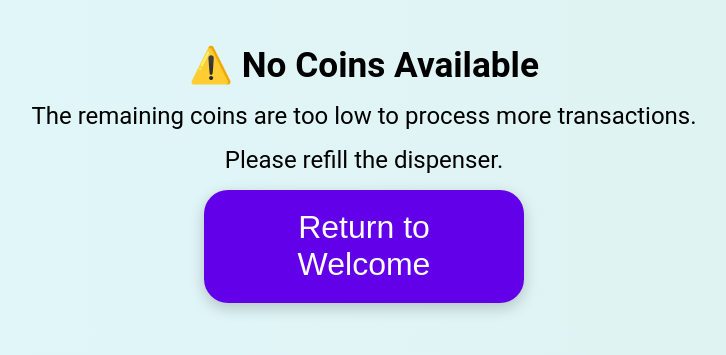
After one commit to kjay23/cashout-kiosk, a Flask app: template flask_kiosk_app_v2/templates/no_coins.html in a window 1280 px wide. The commit adds this page. Shown: the top 355 px of the page, without its empty margins (276-1002 px from the left). Run offline with Flask 3, Linux system fonts and the light colour scheme; the template is opened without the code that fills it, so the values that code supplies are empty.

Commit message:
some fixes and changes

```diff
--- a/flask_kiosk_app_v2/app.py
+++ b/flask_kiosk_app_v2/app.py
@@ -1,32 +1,101 @@
 from flask import Flask, render_template, request, redirect, url_for
 import subprocess
+import logging
+from logging.handlers import TimedRotatingFileHandler
+from datetime import datetime
+import os
 
 app = Flask(__name__)
 
 charges = {20: 2, 40: 4, 60: 6, 80: 8, 100: 10}
+MAX_COINS = 1000
+remaining_coins = MAX_COINS
 last_amount = 0
+log_file = "transactions.log"
+log_tag = "kiosk"
+
+# Setup file logger with rotation
+logger = logging.getLogger("TransactionLogger")
+logger.setLevel(logging.INFO)
+handler = TimedRotatingFileHandler(log_file, when="midnight", backupCount=7)
+formatter = logging.Formatter('%(asctime)s - %(levelname)s - %(message)s')
+handler.setFormatter(formatter)
+logger.addHandler(handler)
+
+
+def get_last_remaining_coins():
+    try:
+        with open(log_file, "r") as f:
+            lines = f.readlines()
+            for line in reversed(lines):
+                if "Remaining:" in line:
+                    remaining = int(line.strip().split("Remaining: ")[-1])
+                    return remaining
+    except Exception as e:
+        print(f"Error reading log: {e}")
+    return MAX_COINS
+
+
+def log_to_journal(message):
+    try:
+        subprocess.run(['logger', '-t', log_tag, message], check=True)
+    except Exception as e:
+        print(f"systemd journal logging failed: {e}")
+
 
 @app.route("/")
 def welcome():
+    remaining = get_last_remaining_coins()
+    if remaining <= 100:
+        return render_template("no_coins.html")
     return render_template("welcome.html")
+
 
 @app.route("/select")
 def select():
+    remaining = get_last_remaining_coins()
+    if remaining <= 100:
+        return render_template("no_coins.html")
     return render_template("select.html")
+
 
 @app.route("/result", methods=["POST"])
 def result():
     global last_amount
+    if get_last_remaining_coins() <= 100:
+        return render_template("no_coins.html")
+
     amount = int(request.form["amount"])
     last_amount = amount
     charge = charges.get(amount, 0)
     total = amount + charge
+
     return render_template("result.html", amount=amount, charge=charge, total=total)
+
 
 @app.route("/qrcode", methods=["POST"])
 def qrcode():
-    global last_amount
-    qr_filename = f"qrcode_{last_amount}.png"
+    global last_amount, remaining_coins
+
+    remaining_coins = get_last_remaining_coins()
+    if remaining_coins <= 100:
+        return render_template("no_coins.html")
+
+    amount = last_amount
+    charge = charges.get(amount, 0)
+    total = amount + charge
+
+    remaining_coins -= amount
+    log_message = f"Amount: {amount}, Charge: {charge}, Total: {total}, Remaining: {remaining_coins}"
+    logger.info(log_message)
+    log_to_journal(log_message)
+
+    if remaining_coins <= 100:
+        warning_msg = f"Low Coin Warning: Only {remaining_coins} coins left."
+        logger.error(warning_msg)
+        log_to_journal(warning_msg)
+
+    qr_filename = f"qrcode_{amount}.png"
     return render_template("qrcode.html", qr_filename=qr_filename)
 
 
@@ -37,12 +106,25 @@ def execute_script():
     try:
         subprocess.Popen(["bash", script_path])
     except Exception as e:
-        print(f"Error executing script: {e}")
+        logger.error(f"Error executing script: {e}")
+        log_to_journal(f"Script execution error: {e}")
     return redirect(url_for("welcome"))
+
 
 @app.route("/abort")
 def abort():
     return redirect(url_for("welcome"))
 
+
+@app.route("/admin/reset")
+def admin_reset():
+    global remaining_coins
+    remaining_coins = MAX_COINS
+    msg = "ADMIN: Coin count reset to MAX."
+    logger.info(msg)
+    log_to_journal(msg)
+    return redirect(url_for("welcome"))
+
+
 if __name__ == "__main__":
     app.run(debug=True)
--- a/flask_kiosk_app_v2/static/css/style.css
+++ b/flask_kiosk_app_v2/static/css/style.css
@@ -7,12 +7,15 @@ body {
 }
 
 .container {
+    width: 90%;
+    max-width: 700px;
+    margin: auto;
+    padding: 15px;
     text-align: center;
-    padding: 2rem;
 }
 
 h1, h2, h3 {
-    font-size: 2.5rem;
+    font-size: 2.2rem;
     margin-bottom: 1rem;
 }
 
@@ -22,10 +25,12 @@ p {
 }
 
 .button, button {
-    display: inline-block;
+    display: block;
+    width: 100%;
+    max-width: 320px;
     font-size: 2rem;
-    padding: 1rem 2.5rem;
-    margin: 1rem;
+    padding: 1.2rem 2rem;
+    margin: 1rem auto;
     background-color: #6200ea;
     color: white;
     border: none;
@@ -40,12 +45,25 @@ p {
 }
 
 img {
-    width: 60%;
-    max-width: 300px;
+    width: 100%;
+    max-width: 280px;
     height: auto;
     margin-top: 1rem;
 }
 
-form {
-    margin-top: 2rem;
+.warning {
+    background-color: #fff3cd;
+    color: #856404;
+    padding: 10px;
+    margin-top: 15px;
+    border: 1px solid #ffeeba;
+    border-radius: 5px;
+    font-weight: bold;
 }
+
+.qrcode-container img {
+    max-width: 280px;
+    height: auto;
+    margin: 20px auto;
+    display: block;
+}
--- /dev/null
+++ b/flask_kiosk_app_v2/templates/no_coins.html
@@ -0,0 +1,17 @@
+<!DOCTYPE html>
+<html>
+<head>
+    <title>No Coins</title>
+    <link rel="stylesheet" href="{{ url_for('static', filename='css/style.css') }}">
+</head>
+<body>
+    <div class="container">
+        <h2>⚠️ No Coins Available</h2>
+        <p>The remaining coins are too low to process more transactions.</p>
+        <p>Please refill the dispenser.</p>
+        <form action="/">
+            <button type="submit">Return to Welcome</button>
+        </form>
+    </div>
+</body>
+</html>
```
Also changed, not shown: flask_kiosk_app_v2/templates/result.html (+13 -8 lines), 1 other file.
